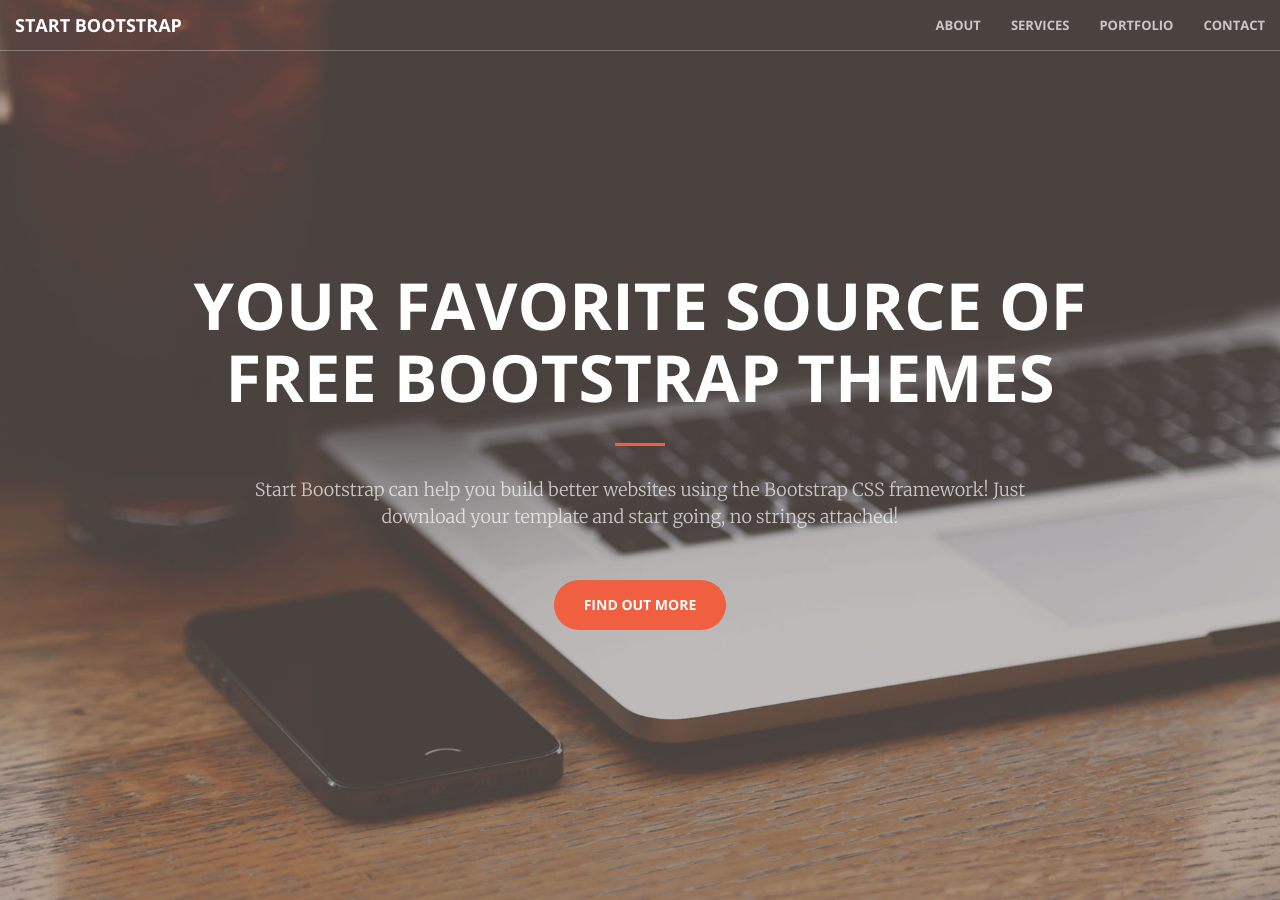
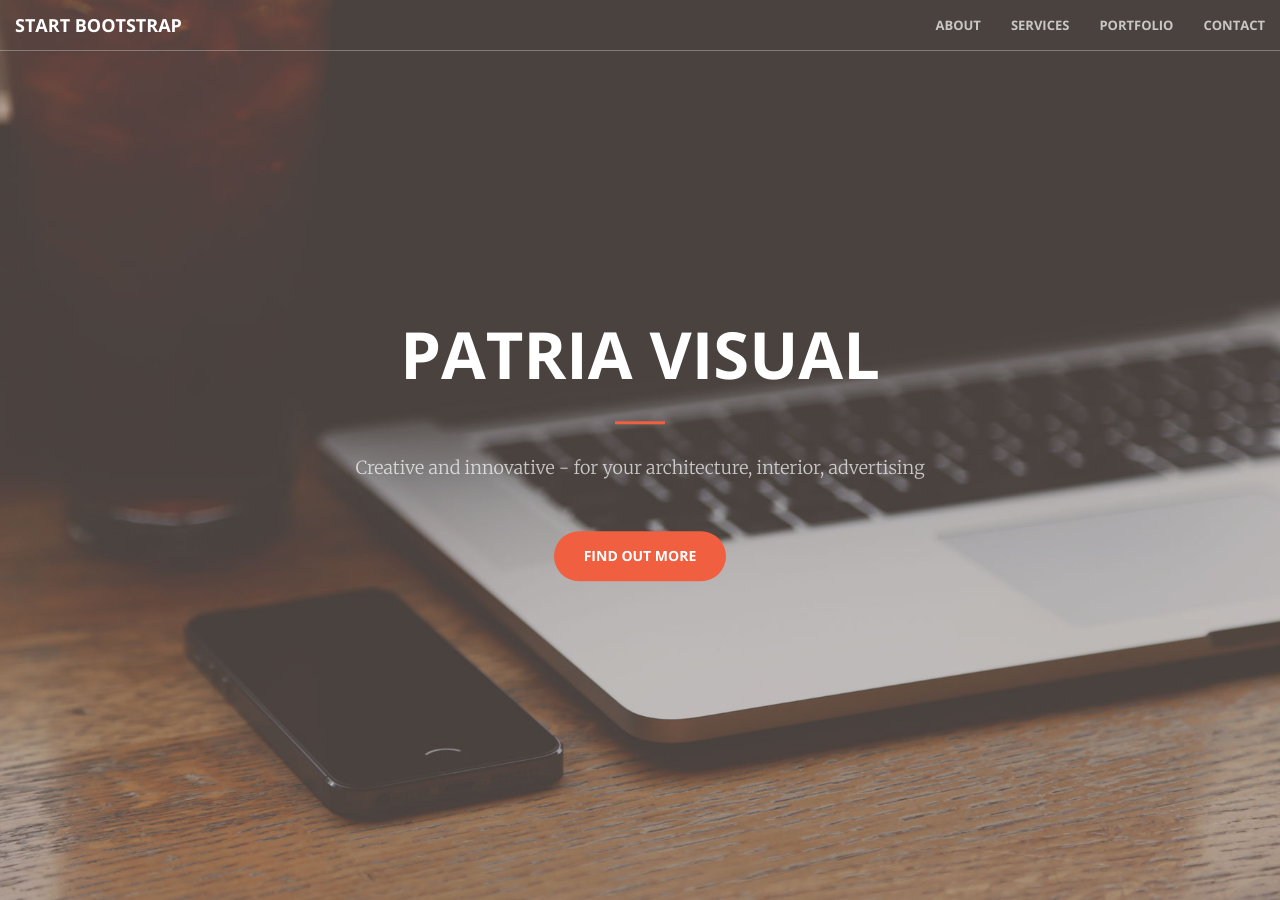
Before and after one commit to uthapjhojho/patria, a Jekyll site: the page built from index.html, in a window 1280 px wide and 900 px high. Built offline with Jekyll 4.4.1, drawn with Linux system fonts in a browser that asks for light colours; some of the changed text lies outside the part shown.

Commit message:
some text change

```diff
--- a/_includes/aside.html
+++ b/_includes/aside.html
@@ -1,7 +1,7 @@
   <aside class="bg-dark">
       <div class="container text-center">
           <div class="call-to-action">
-              <h2>Free Download at Start Bootstrap!</h2>
+              <h2>Let's have a look at our creative portfolio!</h2>
               <a href="#" class="btn btn-default btn-xl wow tada">Download Now!</a>
           </div>
       </div>
--- a/_includes/header.html
+++ b/_includes/header.html
@@ -1,9 +1,9 @@
 <header>
     <div class="header-content">
         <div class="header-content-inner">
-            <h1>Your Favorite Source of Free Bootstrap Themes</h1>
+            <h1>PATRIA VISUAL</h1>
             <hr>
-            <p>Start Bootstrap can help you build better websites using the Bootstrap CSS framework! Just download your template and start going, no strings attached!</p>
+            <p>Creative and innovative - for your architecture, interior, advertising</p>
             <a href="#about" class="btn btn-primary btn-xl page-scroll">Find Out More</a>
         </div>
     </div>
```
